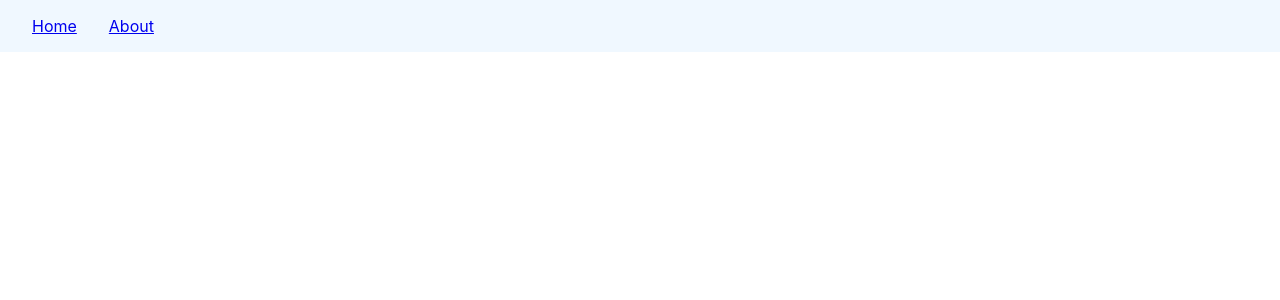
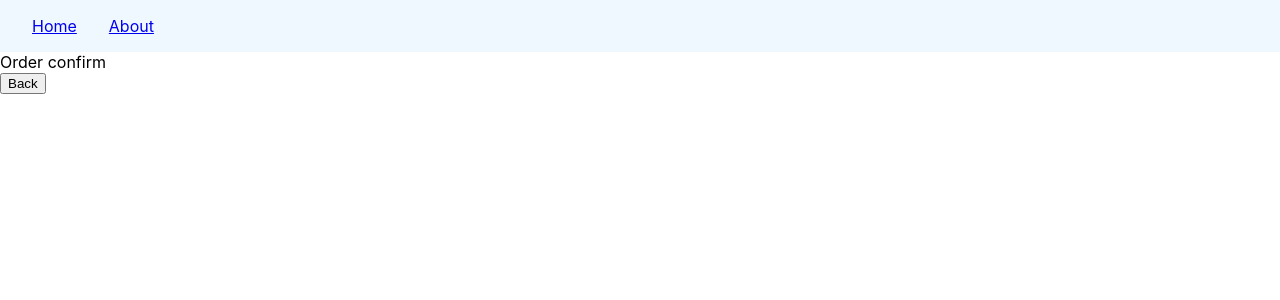
Before and after one commit to Vlad-doc/code_evolution-react_router, a React (Create React App) app: page /order-summary in a window 1280 px wide. Before the commit this address had no page. Shown: the top 300 px of the page. Built offline with nearby package versions, Linux system fonts and the light colour scheme.

Commit message:
Navigating Programmatically ( hook useNavigate )

```diff
--- a/src/App.js
+++ b/src/App.js
@@ -2,6 +2,7 @@ import { Routes, Route } from "react-router-dom"
 import About from "./components/about"
 import Home from "./components/home"
 import Navbar from "./components/navbar"
+import OrderSummary from "./components/orderSummary"
 
 function App() {
   return (
@@ -10,6 +11,7 @@ function App() {
       <Routes>
         <Route path="/" element={<Home />} />
         <Route path="about" element={<About />} />
+        <Route path="order-summary" element={<OrderSummary />} />
       </Routes>
     </>
   )
--- a/src/components/home.js
+++ b/src/components/home.js
@@ -1,7 +1,14 @@
 import React from "react"
+import { useNavigate } from "react-router-dom"
 
 const Home = () => {
-  return <h2>Home Page</h2>
+  const navigate = useNavigate()
+  return (
+    <>
+      <h2>Home Page</h2>
+      <button onClick={() => navigate("/order-summary")}>Order</button>
+    </>
+  )
 }
 
 export default Home
--- /dev/null
+++ b/src/components/orderSummary.js
@@ -0,0 +1,13 @@
+import React from "react"
+import { useNavigate } from "react-router-dom"
+const OrderSummary = () => {
+  const navigate = useNavigate()
+  return (
+    <>
+      <div>Order confirm</div>
+      <button onClick={() => navigate(-1)}>Back</button>
+    </>
+  )
+}
+
+export default OrderSummary
```
